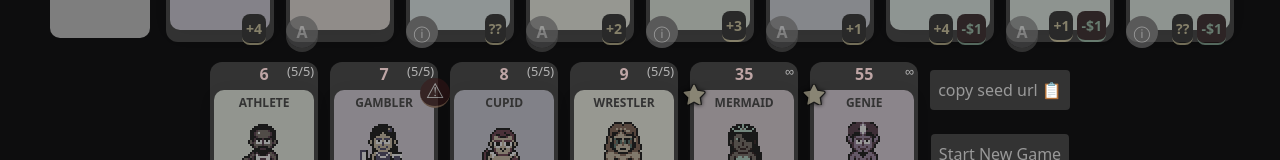
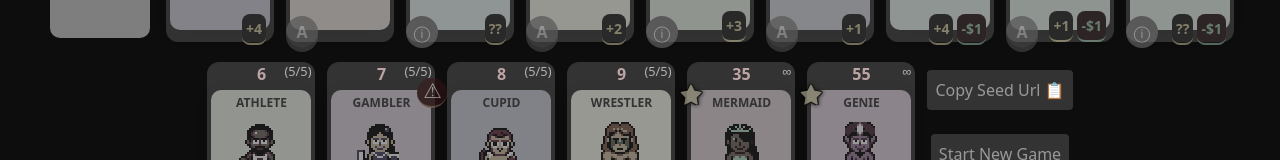
Before and after one commit to Samalam1/boogie_bungalow, a React (Vite) app: page / in a window 1280 px wide. Shown: the part 348-508 px from the top of the page. Built offline with nearby package versions, Linux system fonts and the light colour scheme.

Commit message:
Updates/Fixes

```diff
--- a/src/components/Core/Party.tsx
+++ b/src/components/Core/Party.tsx
@@ -344,7 +344,7 @@ export function PartyUI({ party, day, onEndGame }: { party: Party, day: number,
                 guestFilter.current = (g) => g != guest;
                 onSelectActorEvent.current = (g) => {
                     let index = guests.findIndex(x => x == g);
-                    let newArr = guests.filter((x, i) => i != index && i != index + 1);
+                    let newArr = guests.splice(index, 2);
 
                     guest.hasAction = false;
                     setGuests(newArr);
--- a/src/components/Core/Shop.tsx
+++ b/src/components/Core/Shop.tsx
@@ -120,7 +120,7 @@ export function ShopUI({seed, player,shop,onDone,day}:{seed?:string,player:Playe
             navigator.clipboard.writeText(window.location.href.split("?")[0]+"?seed="+seed);
         }}
             style={{padding:"8px",color:"#999",background:"#333",borderRadius:"4px",margin:"8px 0",maxWidth:"200px",cursor:"pointer",wordBreak:"break-all",userSelect:"none",marginBottom:"16px"}}
-        >{"copy seed url 📋"}</div>
+        >{"Copy Seed Url 📋"}</div>
     <div className="seed-display"
         onClick={()=>{
            if(window.confirm("Are you sure you want to start a new game?")){
--- a/src/components/UI/GuestCard/GuestCard.tsx
+++ b/src/components/UI/GuestCard/GuestCard.tsx
@@ -170,7 +170,7 @@ function InfoLine({ effect,scoreEffect }: { effect: EntranceEffect,scoreEffect:O
             scoreDesc = "Gain plus 1 POP for each Old Friend";
             break;
         case OnScoreEffect.EmptySpaceBonus:
-            scoreDesc = "Gain 1 pop for each empty space in your party";
+            scoreDesc = "1 and  +1 pop for each empty space in your party";
             break;
         case OnScoreEffect.Auction:
             scoreDesc = "Gain 1 cash for each guestx";
```
